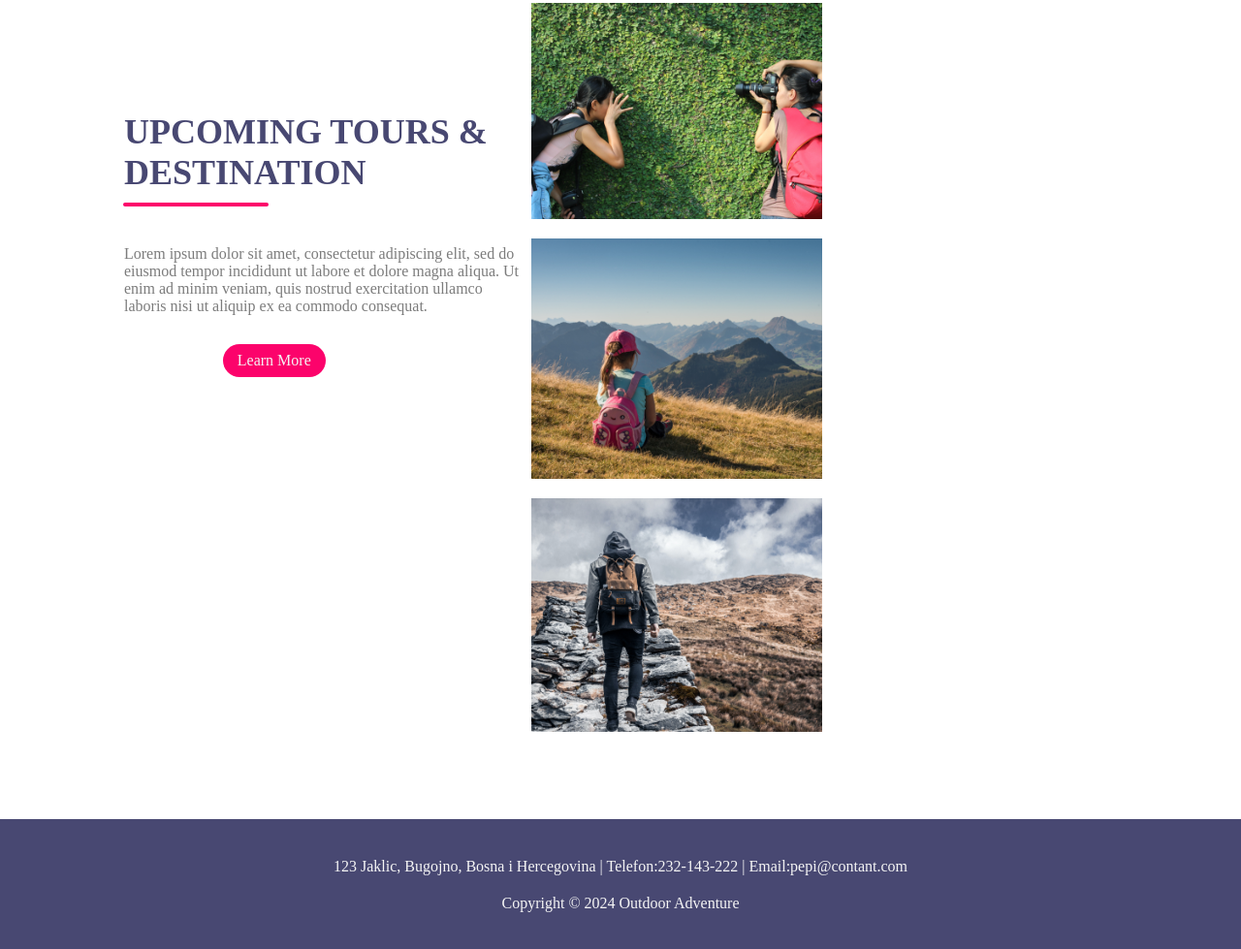
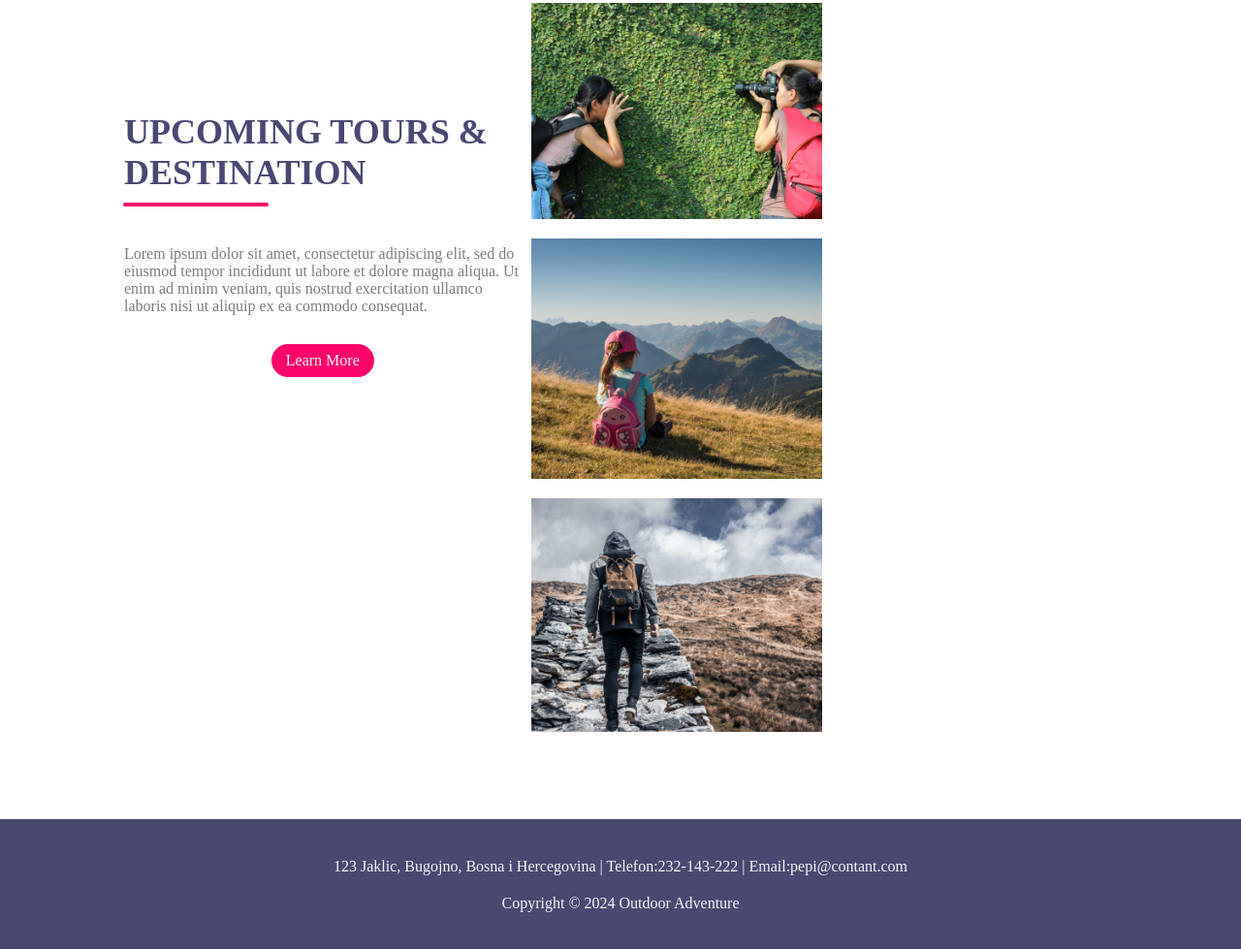
Before and after one commit to Muratspahic/website-, a plain HTML site: page Index.html in a window 1280 px wide. Shown: the part 2776-3755 px from the top of the page at 97% size. Drawn offline with Linux system fonts and the light colour scheme.

Commit message:
fixed:css property

```diff
--- a/style.css
+++ b/style.css
@@ -218,9 +218,6 @@ p {
   margin: 30px auto;
 }
 
-.content-col .ctn {
-  margin-left: -100px;
-}
 
 .footer {
   width: 100%;
```
